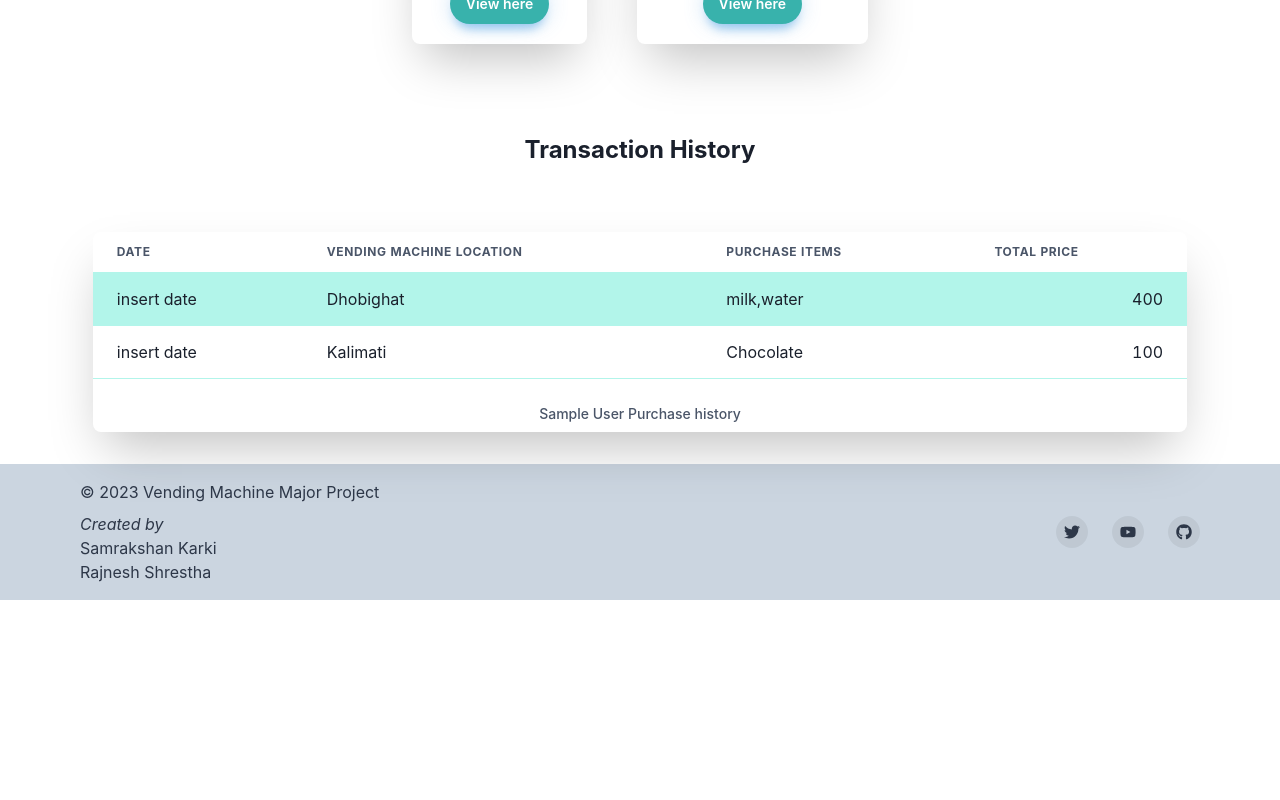
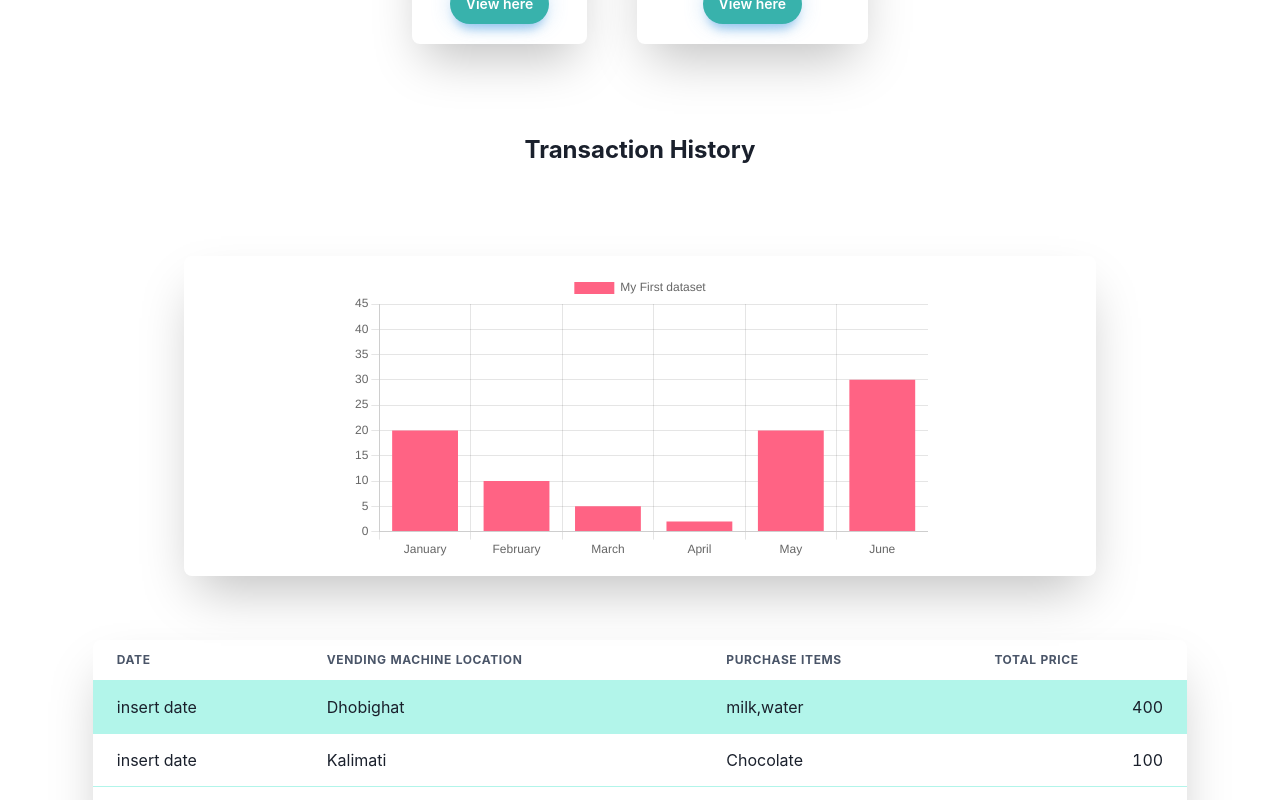
Before and after one commit to SamKarki432/vending-app, a Next.js app: page / in a window 1280 px wide. Shown: the part 649-1449 px from the top of the page. Before the commit the page ends 1249 px from the top, so only its background shows below. Built offline with nearby package versions, Linux system fonts and the light colour scheme; no server answers; the database is empty; sample sign-in values are in the browser's storage.

Commit message:
bar chart test successful

```diff
--- /dev/null
+++ b/components/userinfo components/barchart.tsx
@@ -0,0 +1,47 @@
+import React from "react";
+import Chart from "chart.js/auto";
+import { Bar } from "react-chartjs-2";
+import {CategoryScale} from 'chart.js';
+import { Box, Button, Card, CardBody, CardFooter, CardHeader, Center, Flex, Heading, Stack, useColorModeValue } from "@chakra-ui/react";
+
+Chart.register(CategoryScale);
+
+export default function BarChart(){
+  const labels = ["January", "February", "March", "April", "May", "June"];
+  const data = {
+    labels: labels,
+    datasets: [
+      {
+        label: "My First dataset",
+        backgroundColor: "rgb(255, 99, 132)",
+        borderColor: "rgb(255, 99, 132)",
+        data: [20, 10, 5, 2, 20, 30, 45],
+      },
+    ],
+  };
+  return (
+    <div>
+             <Center py={6}>
+        <Stack
+          // borderWidth="1px"
+          // borderRadius="lg"
+          w={{ sm: '100%', md: '100%', lg:'75%' }}
+          height={{ sm: '500px', md: '20rem' }}
+          direction={{ base: 'column', md: 'row' }}
+          //bg={useColorModeValue('white', 'gray.900')}
+          // boxShadow={'2xl'}
+          borderRadius="lg"
+          boxShadow={'2xl'}
+          padding={4}>
+          <Flex flex={1}
+          justifyContent="center"
+          >
+                 <Bar data={data} />
+          </Flex>
+        </Stack>
+      </Center>
+
+
+    </div>
+  );
+};
--- a/package.json
+++ b/package.json
@@ -17,12 +17,14 @@
     "@types/node": "18.11.18",
     "@types/react": "18.0.27",
     "@types/react-dom": "18.0.10",
+    "chart.js": "^4.2.1",
     "eslint": "8.32.0",
     "eslint-config-next": "13.1.5",
     "firebase": "^9.16.0",
     "framer-motion": "^8.5.4",
     "next": "13.1.5",
     "react": "18.2.0",
+    "react-chartjs-2": "^5.2.0",
     "react-dom": "18.2.0",
     "react-google-button": "^0.7.2",
     "react-icons": "^4.7.1",
--- a/pages/index.tsx
+++ b/pages/index.tsx
@@ -3,6 +3,7 @@ import { useEffect,useState } from "react";
 import VendingFooter from "../components/footer";
 import NavBar from "../components/navbar";
 import BalanaceLoad from "../components/userinfo components/balanceload";
+import BarChart from "../components/userinfo components/barchart";
 import HistoryTable from "../components/userinfo components/historytable";
 import UserInfoCard from "../components/userinfo components/userinfocard";
 import { readData, readUserdata, writeUserData } from "../firebase/dboperations";
@@ -33,7 +34,11 @@ const DashboardPage=()=>{
             <Text as={'b'} fontSize='2xl'>Transaction History</Text>
           </Center>
           <br/> <br/>
+          <BarChart />
+          <br/>
           <HistoryTable userinfo={user} />
+
+
       </Stack>
     <VendingFooter/>
      </>
```
Also changed, not shown: 1 other file (tests, documents, lock files or other folders).
